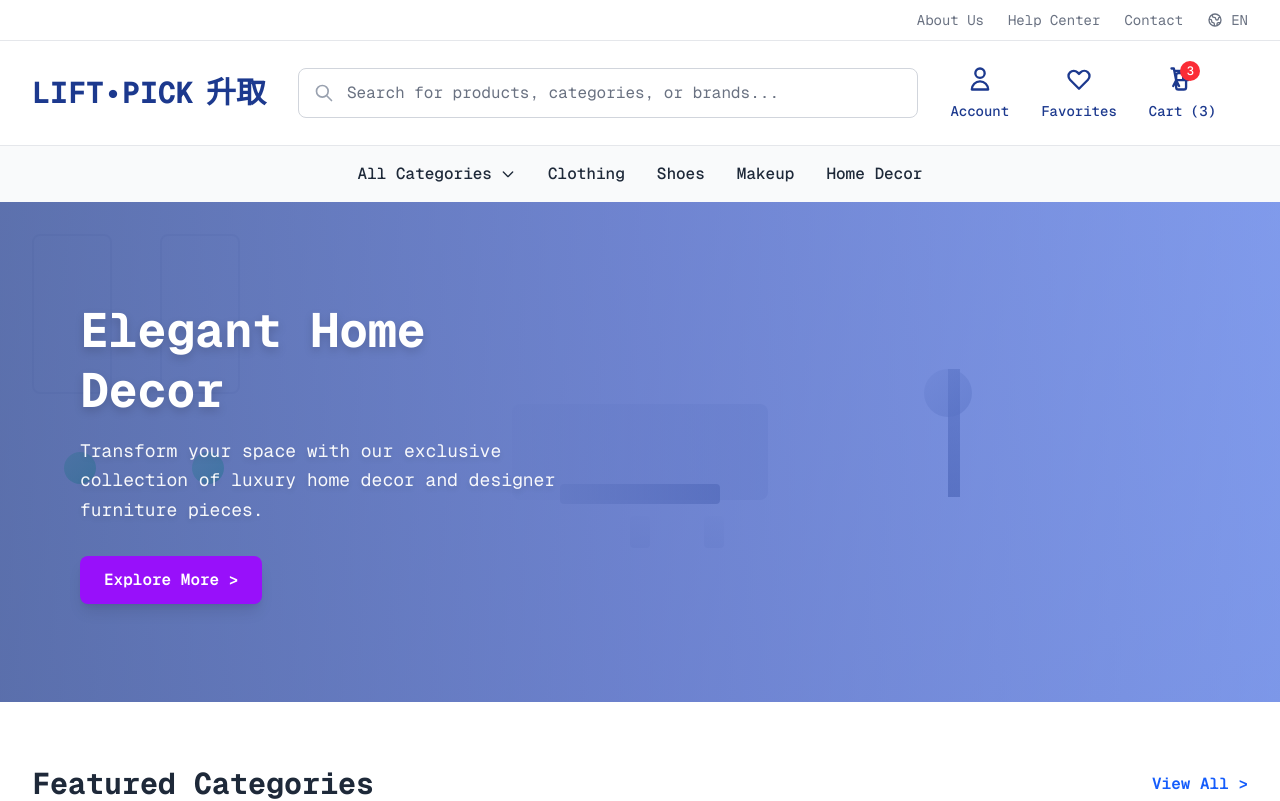
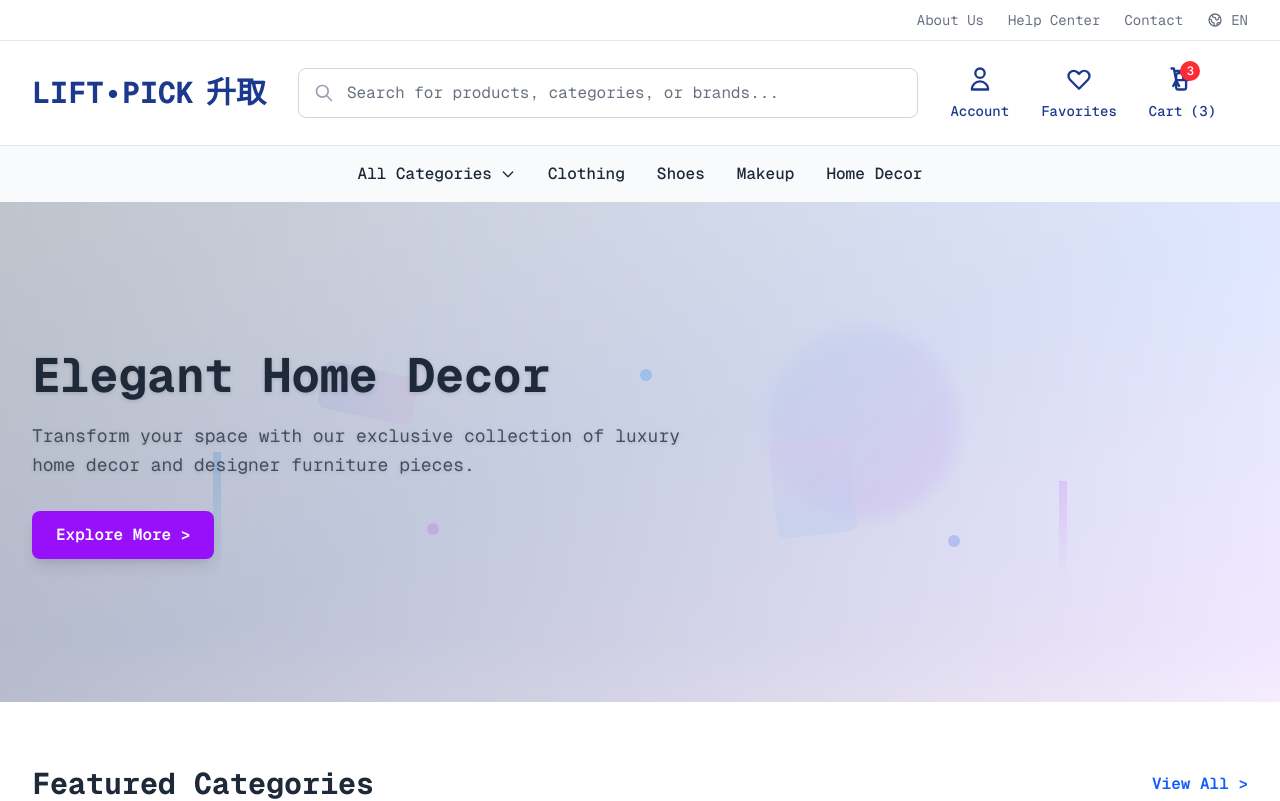
Before and after one commit to sabo64053-pixel/l-ftproje, a Next.js app: page / in a window 1280 px wide. Shown: the top 801 px of the page. Built offline with nearby package versions, Linux system fonts and the light colour scheme.

Commit message:
Revize: Ana sayfa Figma tasarımı, navbar hizalaması ve max-w-7xl standardizasyonu

```diff
--- a/components/Home.js
+++ b/components/Home.js
@@ -7,58 +7,51 @@ const Home = () => {
     <main>
       {/* Hero Section - Responsive height and layout */}
       <section className="relative h-[400px] sm:h-[450px] md:h-[500px] flex items-center overflow-hidden">
-        {/* Background Image - Modern Living Room */}
+        {/* Background Image - Figma Design */}
         <div className="absolute inset-0 z-0">
-          {/* Living Room Background Image */}
           <div className="w-full h-full relative overflow-hidden">
-            {/* Main living room image with blue overlay */}
-            <div className="w-full h-full bg-gradient-to-br from-gray-100 to-gray-200 flex items-center justify-center">
-              {/* Living room furniture layout */}
+            {/* Figma Background Image */}
+            <div className="w-full h-full bg-gradient-to-br from-blue-50 via-indigo-100 to-purple-100 flex items-center justify-center">
+              {/* Abstract geometric shapes for modern look */}
               <div className="absolute inset-0">
-                {/* Windows on the left */}
-                <div className="absolute top-8 left-8 w-16 h-32 sm:w-20 sm:h-40 border-2 border-gray-300 opacity-40 rounded-lg"></div>
-                <div className="absolute top-8 left-32 sm:left-40 w-16 h-32 sm:w-20 sm:h-40 border-2 border-gray-300 opacity-40 rounded-lg"></div>
+                {/* Large circular element */}
+                <div className="absolute top-1/4 right-1/4 w-32 h-32 sm:w-48 sm:h-48 bg-gradient-to-br from-blue-200 to-purple-300 rounded-full opacity-30 blur-sm"></div>
 
-                {/* Main sofa in center */}
-                <div className="absolute top-1/2 left-1/2 transform -translate-x-1/2 -translate-y-1/2 w-48 h-20 sm:w-64 sm:h-24 bg-gradient-to-r from-gray-200 to-gray-300 rounded-lg opacity-50"></div>
+                {/* Floating rectangles */}
+                <div className="absolute top-1/3 left-1/4 w-16 h-8 sm:w-24 sm:h-12 bg-gradient-to-r from-indigo-200 to-purple-200 rounded-lg opacity-40 transform rotate-12"></div>
+                <div className="absolute bottom-1/3 right-1/3 w-12 h-16 sm:w-20 sm:h-24 bg-gradient-to-b from-purple-200 to-blue-200 rounded-lg opacity-35 transform -rotate-6"></div>
 
-                {/* Armchair on the left */}
-                <div className="absolute top-1/3 left-1/4 w-20 h-16 sm:w-24 sm:h-20 bg-gradient-to-r from-gray-250 to-gray-350 rounded-full opacity-40"></div>
+                {/* Decorative lines */}
+                <div className="absolute top-1/2 left-1/6 w-1 h-20 sm:w-2 sm:h-32 bg-gradient-to-b from-blue-300 to-transparent opacity-50"></div>
+                <div className="absolute bottom-1/4 right-1/6 w-1 h-16 sm:w-2 sm:h-24 bg-gradient-to-b from-purple-300 to-transparent opacity-50"></div>
 
-                {/* Coffee table */}
-                <div className="absolute top-1/2 left-1/2 transform -translate-x-1/2 translate-y-8 w-32 h-4 sm:w-40 sm:h-5 bg-gradient-to-r from-gray-300 to-gray-400 rounded opacity-60"></div>
+                {/* Small dots */}
+                <div className="absolute top-1/3 left-1/2 w-2 h-2 sm:w-3 sm:h-3 bg-blue-300 rounded-full opacity-60"></div>
+                <div className="absolute bottom-1/3 left-1/3 w-2 h-2 sm:w-3 sm:h-3 bg-purple-300 rounded-full opacity-60"></div>
+                <div className="absolute top-2/3 right-1/4 w-2 h-2 sm:w-3 sm:h-3 bg-indigo-300 rounded-full opacity-60"></div>
 
-                {/* Floor lamp */}
-                <div className="absolute top-1/3 right-1/4 w-2 h-24 sm:w-3 sm:h-32 bg-gradient-to-b from-gray-400 to-gray-500 opacity-50"></div>
-                <div className="absolute top-1/3 right-1/4 w-8 h-8 sm:w-12 sm:h-12 bg-gradient-to-br from-gray-300 to-gray-400 rounded-full opacity-40 transform translate-x-3"></div>
-
-                {/* Plants near windows */}
-                <div className="absolute top-1/2 left-16 w-6 h-6 sm:w-8 sm:h-8 bg-gradient-to-br from-green-300 to-green-400 rounded-full opacity-50"></div>
-                <div className="absolute top-1/2 left-40 sm:left-48 w-6 h-6 sm:w-8 sm:h-8 bg-gradient-to-br from-green-300 to-green-400 rounded-full opacity-50"></div>
-
-                {/* Decorative vases */}
-                <div className="absolute top-1/2 left-1/2 transform -translate-x-1/2 translate-y-16 w-4 h-6 sm:w-5 sm:h-8 bg-gradient-to-b from-gray-200 to-gray-300 rounded opacity-40"></div>
-                <div className="absolute top-1/2 left-1/2 transform translate-x-16 translate-y-16 w-4 h-6 sm:w-5 sm:h-8 bg-gradient-to-b from-gray-200 to-gray-300 rounded opacity-40"></div>
-
-                {/* Area rug */}
-                <div className="absolute bottom-8 left-1/2 transform -translate-x-1/2 w-80 h-32 sm:w-96 sm:h-40 bg-gradient-to-r from-gray-150 to-gray-250 rounded-lg opacity-30"></div>
+                {/* Wave-like elements */}
+                <div className="absolute bottom-0 left-0 w-full h-16 bg-gradient-to-t from-white/20 to-transparent"></div>
+                <div className="absolute top-0 right-0 w-32 h-32 sm:w-48 sm:h-48 bg-gradient-to-bl from-blue-100 to-transparent rounded-full opacity-40"></div>
               </div>
             </div>
           </div>
         </div>
 
-        {/* Blue Overlay for better text readability */}
-        <div className="absolute inset-0 bg-gradient-to-r from-blue-900/70 via-blue-800/60 to-blue-700/50 z-10"></div>
+        {/* Gradient Overlay for better text readability */}
+        <div className="absolute inset-0 bg-gradient-to-r from-black/20 via-black/10 to-transparent z-10"></div>
 
-        {/* Content */}
-        <div className="relative z-20 text-center sm:text-left px-4 sm:px-8 sm:px-12 lg:px-20 max-w-2xl mx-auto sm:mx-0">
-          <h1 className="text-3xl sm:text-4xl md:text-5xl font-bold mb-3 sm:mb-4 text-white leading-tight drop-shadow-lg">Elegant Home Decor</h1>
-          <p className="text-base sm:text-lg mb-6 sm:mb-8 text-white leading-relaxed opacity-95 drop-shadow-md px-4 sm:px-0">
-            Transform your space with our exclusive collection of luxury home decor and designer furniture pieces.
-          </p>
-          <Link href="/shop/home-decor" className="bg-purple-600 hover:bg-purple-700 text-white font-semibold py-2 sm:py-3 px-4 sm:px-6 rounded-lg transition-all duration-300 text-sm sm:text-base shadow-lg hover:shadow-xl inline-flex items-center gap-2 transform hover:scale-105">
-            Explore More &gt;
-          </Link>
+        {/* Content - Aligned with navbar */}
+        <div className="relative z-20 w-full max-w-7xl mx-auto px-4 sm:px-6 lg:px-8">
+          <div className="text-center sm:text-left max-w-2xl">
+            <h1 className="text-3xl sm:text-4xl md:text-5xl font-bold mb-3 sm:mb-4 text-gray-800 leading-tight drop-shadow-sm">Elegant Home Decor</h1>
+            <p className="text-base sm:text-lg mb-6 sm:mb-8 text-gray-700 leading-relaxed opacity-90 drop-shadow-sm px-4 sm:px-0">
+              Transform your space with our exclusive collection of luxury home decor and designer furniture pieces.
+            </p>
+            <Link href="/shop/home-decor" className="bg-purple-600 hover:bg-purple-700 text-white font-semibold py-2 sm:py-3 px-4 sm:px-6 rounded-lg transition-all duration-300 text-sm sm:text-base shadow-lg hover:shadow-xl inline-flex items-center gap-2 transform hover:scale-105">
+              Explore More &gt;
+            </Link>
+          </div>
         </div>
       </section>
 
@@ -299,7 +292,7 @@ const Home = () => {
 
       {/* Newsletter Signup - Responsive design */}
       <section className="bg-gray-900 py-8 sm:py-12 md:py-16">
-        <div className="max-w-4xl mx-auto px-4 sm:px-6 lg:px-8 text-center">
+        <div className="max-w-7xl mx-auto px-4 sm:px-6 lg:px-8 text-center">
           <h2 className="text-2xl sm:text-3xl md:text-4xl font-bold text-white mb-4 sm:mb-6">Stay Updated</h2>
           <p className="text-gray-300 text-sm sm:text-base mb-6 sm:mb-8 max-w-2xl mx-auto">
             Subscribe to our newsletter for exclusive offers, new product announcements, and styling tips.
--- a/pages/order-confirmed.js
+++ b/pages/order-confirmed.js
@@ -33,7 +33,7 @@ const OrderConfirmed = () => {
     <div className="min-h-screen bg-gray-50">
       <Navbar />
 
-      <main className="max-w-4xl mx-auto px-4 sm:px-6 lg:px-8 py-8">
+      <main className="max-w-7xl mx-auto px-4 sm:px-6 lg:px-8 py-8">
         {/* Success Message */}
         <div className="text-center mb-8">
           <div className="w-20 h-20 bg-green-100 rounded-full flex items-center justify-center mx-auto mb-6">
--- a/pages/payment-failed.js
+++ b/pages/payment-failed.js
@@ -26,7 +26,7 @@ const PaymentFailed = () => {
     <div className="min-h-screen bg-gray-50">
       <Navbar />
 
-      <main className="max-w-4xl mx-auto px-4 sm:px-6 lg:px-8 py-8">
+      <main className="max-w-7xl mx-auto px-4 sm:px-6 lg:px-8 py-8">
         {/* Error Message */}
         <div className="text-center mb-8">
           <div className="w-20 h-20 bg-red-100 rounded-full flex items-center justify-center mx-auto mb-6">
--- a/pages/search.js
+++ b/pages/search.js
@@ -275,7 +275,7 @@ const Search = () => {
           </div>
         ) : (
           /* Search Suggestions */
-          <div className="max-w-4xl mx-auto">
+          <div className="max-w-7xl mx-auto">
             {/* Recent Searches */}
             {recentSearches.length > 0 && (
               <div className="mb-8">
--- a/pages/shipping-address.js
+++ b/pages/shipping-address.js
@@ -101,7 +101,7 @@ const ShippingAddress = () => {
     <div className="min-h-screen bg-gray-50">
       <Navbar />
 
-      <main className="max-w-6xl mx-auto px-4 sm:px-6 lg:px-8 py-8">
+      <main className="max-w-7xl mx-auto px-4 sm:px-6 lg:px-8 py-8">
         <div className="mb-8">
           <h1 className="text-3xl font-bold text-gray-900">Shipping Address</h1>
           <p className="text-gray-600">Enter your shipping and billing information</p>
```
